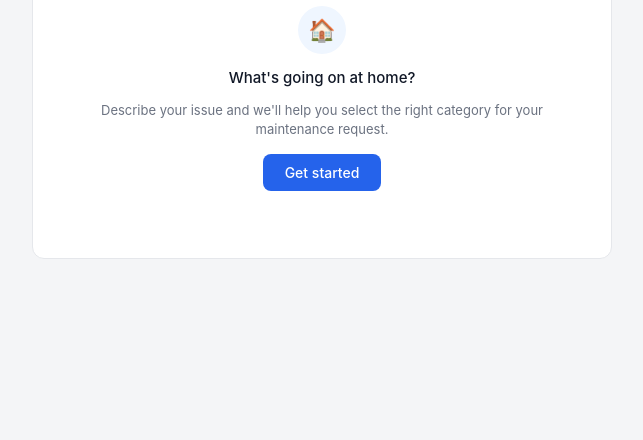
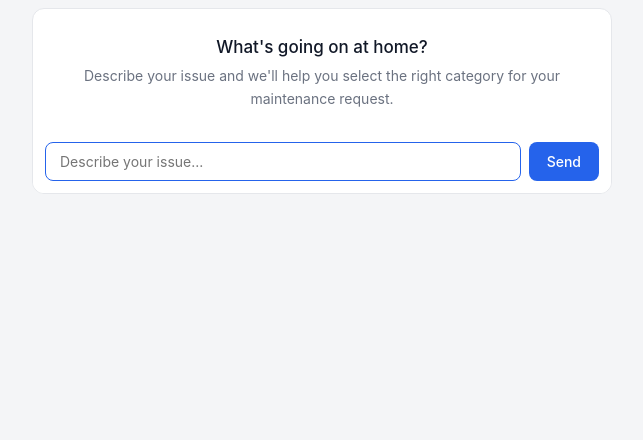
Before and after one commit to robmeagher/resident-chatbot, a website: page public/index.html in a window 1280 px wide. Shown: the part 360-800 px from the top of the page, without its empty margins (318-961 px from the left). Drawn offline with Linux system fonts and the light colour scheme.

Commit message:
Update index.html

```diff
--- a/public/index.html
+++ b/public/index.html
@@ -22,15 +22,11 @@
     .container { width: 100%; max-width: 580px; display: flex; flex-direction: column; gap: 14px; }
 
     .header { text-align: center; margin-bottom: 4px; }
-    .header img { height: 56px; width: auto; margin-bottom: 16px; display: block; margin-left: auto; margin-right: auto; }
-    .header h1 { font-size: 22px; font-weight: 500; color: #111827; }
+    .header img { height: 56px; width: auto; margin: 0 auto 16px; display: block; }
+    .header h1 { font-size: 22px; font-weight: 500; color: #111827; margin-bottom: 6px; }
 
-    .result-card {
-      background: #fff;
-      border: 1px solid #e5e7eb;
-      border-radius: 12px;
-      overflow: hidden;
-    }
+    /* Result card */
+    .result-card { background: #fff; border: 1px solid #e5e7eb; border-radius: 12px; overflow: hidden; }
     .result-bar { height: 3px; background: #22c55e; }
     .result-inner { padding: 16px 20px; }
     .result-label { font-size: 11px; letter-spacing: 0.12em; color: #9ca3af; text-transform: uppercase; margin-bottom: 12px; }
@@ -39,106 +35,79 @@
     .result-field .field-label { font-size: 10px; color: #9ca3af; text-transform: uppercase; letter-spacing: 0.08em; margin-bottom: 2px; }
     .result-field .field-value { font-size: 14px; font-weight: 500; color: #111827; }
     .result-actions { display: flex; gap: 8px; }
-    .result-success {
-      flex: 1; background: #f0fdf4; border-radius: 8px; padding: 10px 14px;
-      font-size: 13px; color: #15803d; font-weight: 500;
-    }
-    .btn-reset {
-      background: transparent; border: 1px solid #e5e7eb; border-radius: 8px;
-      color: #6b7280; padding: 10px 14px; font-size: 13px; cursor: pointer;
-      font-family: inherit;
-    }
+    .result-success { flex: 1; background: #f0fdf4; border-radius: 8px; padding: 10px 14px; font-size: 13px; color: #15803d; font-weight: 500; }
+    .btn-reset { background: transparent; border: 1px solid #e5e7eb; border-radius: 8px; color: #6b7280; padding: 10px 14px; font-size: 13px; cursor: pointer; font-family: inherit; }
     .btn-reset:hover { background: #f9fafb; }
 
-    .chat-card {
+    /* Main card */
+    .main-card {
       background: #fff;
       border: 1px solid #e5e7eb;
       border-radius: 12px;
+      overflow: hidden;
       display: flex;
       flex-direction: column;
-      overflow: hidden;
     }
 
+    /* Messages - hidden until first send */
     .messages {
-      flex: 1;
+      display: none;
       overflow-y: auto;
       padding: 16px;
-      display: flex;
       flex-direction: column;
       gap: 12px;
-      min-height: 320px;
-      max-height: 420px;
+      max-height: 400px;
+      border-bottom: 1px solid #f3f4f6;
     }
-
-    .start-screen {
-      display: flex;
-      flex-direction: column;
-      align-items: center;
-      justify-content: center;
-      gap: 14px;
-      padding: 32px 16px;
-      flex: 1;
-    }
-    .start-icon {
-      width: 48px; height: 48px; border-radius: 50%;
-      background: #eff6ff;
-      display: flex; align-items: center; justify-content: center;
-      font-size: 22px;
-    }
-    .start-title { font-size: 15px; font-weight: 500; color: #111827; text-align: center; }
-    .start-subtitle { font-size: 13px; color: #6b7280; text-align: center; line-height: 1.5; }
-    .btn-start {
-      background: #2563eb; color: #fff; border: none; border-radius: 8px;
-      padding: 10px 22px; font-size: 14px; font-weight: 500;
-      cursor: pointer; font-family: inherit;
-    }
-    .btn-start:hover { background: #1d4ed8; }
+    .messages.active { display: flex; }
 
     .msg-row { display: flex; align-items: flex-end; gap: 8px; }
     .msg-row.user { justify-content: flex-end; }
-    .avatar {
-      width: 26px; height: 26px; border-radius: 50%; background: #eff6ff;
-      display: flex; align-items: center; justify-content: center;
-      font-size: 13px; flex-shrink: 0;
-    }
-    .bubble {
-      max-width: 80%; padding: 9px 13px; font-size: 14px; line-height: 1.55;
-      white-space: pre-wrap;
-    }
+    .avatar { width: 26px; height: 26px; border-radius: 50%; background: #eff6ff; display: flex; align-items: center; justify-content: center; font-size: 13px; flex-shrink: 0; }
+    .bubble { max-width: 80%; padding: 9px 13px; font-size: 14px; line-height: 1.55; white-space: pre-wrap; }
     .bubble.assistant { background: #f3f4f6; border-radius: 14px 14px 14px 4px; color: #111827; }
     .bubble.user { background: #2563eb; border-radius: 14px 14px 4px 14px; color: #fff; }
 
-    .typing-dots { display: flex; gap: 4px; align-items: center; padding: 12px 16px; }
-    .dot {
-      width: 5px; height: 5px; border-radius: 50%; background: #9ca3af;
-      animation: pulse 1.2s infinite;
-    }
+    .typing-dots { display: flex; gap: 4px; align-items: center; padding: 4px 2px; }
+    .dot { width: 5px; height: 5px; border-radius: 50%; background: #9ca3af; animation: pulse 1.2s infinite; }
     .dot:nth-child(2) { animation-delay: 0.2s; }
     .dot:nth-child(3) { animation-delay: 0.4s; }
     @keyframes pulse { 0%,100%{opacity:.3;transform:scale(.8)} 50%{opacity:1;transform:scale(1)} }
 
+    /* Welcome block - shown before first message */
+    .welcome {
+      padding: 28px 24px 20px;
+      text-align: center;
+    }
+    .welcome h2 { font-size: 17px; font-weight: 500; color: #111827; margin-bottom: 8px; }
+    .welcome p { font-size: 14px; color: #6b7280; line-height: 1.6; }
+
+    /* Input row - always visible at bottom of card */
     .input-row {
-      border-top: 1px solid #f3f4f6;
-      padding: 10px 12px;
+      padding: 12px;
       display: flex;
       gap: 8px;
       background: #fff;
     }
     .input-row input {
       flex: 1; border: 1px solid #e5e7eb; border-radius: 8px;
-      padding: 8px 12px; font-size: 14px; font-family: inherit;
-      outline: none; color: #111827;
+      padding: 10px 14px; font-size: 14px; font-family: inherit;
+      outline: none; color: #111827; background: #f9fafb;
     }
-    .input-row input:focus { border-color: #2563eb; }
+    .input-row input:focus { border-color: #2563eb; background: #fff; }
     .btn-send {
       background: #2563eb; color: #fff; border: none; border-radius: 8px;
-      padding: 8px 14px; font-size: 14px; cursor: pointer;
+      padding: 10px 18px; font-size: 14px; font-weight: 500;
+      cursor: pointer; font-family: inherit;
+      transition: background 0.15s;
     }
+    .btn-send:hover { background: #1d4ed8; }
     .btn-send:disabled { background: #e5e7eb; color: #9ca3af; cursor: not-allowed; }
   </style>
 </head>
 <body>
   <div class="container">
+
     <div class="header">
       <img src="https://maymonthomes.com/wp-content/uploads/2023/06/logo_2x.png" alt="Maymont Homes" />
       <h1>Resident Maintenance Portal</h1>
@@ -156,40 +125,43 @@
       </div>
     </div>
 
-    <div class="chat-card">
-      <div class="messages" id="messages">
-        <div class="start-screen" id="startScreen">
-          <div class="start-icon">🏠</div>
-          <p class="start-title">What's going on at home?</p>
-          <p class="start-subtitle">Describe your issue and we'll help you select the right category for your maintenance request.</p>
-          <button class="btn-start" onclick="startChat()">Get started</button>
-        </div>
+    <div class="main-card">
+      <div class="messages" id="messages"></div>
+
+      <div class="welcome" id="welcome">
+        <h2>What's going on at home?</h2>
+        <p>Describe your issue and we'll help you select the right category for your maintenance request.</p>
       </div>
-      <div class="input-row" id="inputRow" style="display:none">
-        <input type="text" id="userInput" placeholder="Describe your issue..." onkeydown="if(event.key==='Enter')sendMessage()" />
+
+      <div class="input-row" id="inputRow">
+        <input
+          type="text"
+          id="userInput"
+          placeholder="Describe your issue..."
+          onkeydown="if(event.key==='Enter')sendMessage()"
+          autofocus
+        />
         <button class="btn-send" id="sendBtn" onclick="sendMessage()">Send</button>
       </div>
     </div>
+
   </div>
 
   <script>
     let history = [];
     let matched = false;
 
-    async function startChat() {
-      document.getElementById('startScreen').remove();
-      document.getElementById('inputRow').style.display = 'flex';
-      history = [{ role: 'user', content: 'Hi, I need to report a maintenance issue.' }];
-      addBubble('user', 'Hi, I need to report a maintenance issue.');
-      await getReply();
-      document.getElementById('userInput').focus();
-    }
-
     async function sendMessage() {
       const input = document.getElementById('userInput');
       const text = input.value.trim();
       if (!text || matched) return;
       input.value = '';
+
+      // Hide welcome block, show messages on first send
+      const welcome = document.getElementById('welcome');
+      if (welcome) welcome.remove();
+      document.getElementById('messages').classList.add('active');
+
       history.push({ role: 'user', content: text });
       addBubble('user', text);
       await getReply();
@@ -201,6 +173,7 @@
       sendBtn.disabled = true;
       input.disabled = true;
       const typing = addTyping();
+
       try {
         const res = await fetch('/api/chat', {
           method: 'POST',
@@ -219,6 +192,7 @@
         typing.remove();
         addBubble('assistant', 'Sorry, something went wrong. Please try again.');
       }
+
       sendBtn.disabled = false;
       input.disabled = false;
       if (!matched) input.focus();
@@ -277,16 +251,19 @@
       history = [];
       document.getElementById('resultCard').style.display = 'none';
       document.getElementById('resultFields').innerHTML = '';
-      const msgs = document.getElementById('messages');
-      msgs.innerHTML = `
-        <div class="start-screen" id="startScreen">
-          <div class="start-icon">🏠</div>
-          <p class="start-title">What's going on at home?</p>
-          <p class="start-subtitle">Describe your issue and we'll help you select the right category for your maintenance request.</p>
-          <button class="btn-start" onclick="startChat()">Get started</button>
-        </div>`;
-      document.getElementById('inputRow').style.display = 'none';
+      document.getElementById('messages').innerHTML = '';
+      document.getElementById('messages').classList.remove('active');
+      document.getElementById('inputRow').style.display = 'flex';
+
+      const mainCard = document.querySelector('.main-card');
+      const welcome = document.createElement('div');
+      welcome.className = 'welcome';
+      welcome.id = 'welcome';
+      welcome.innerHTML = '<h2>What\'s going on at home?</h2><p>We\'ll help you select the right category for your maintenance request.</p>';
+      mainCard.insertBefore(welcome, document.getElementById('inputRow'));
+
       document.getElementById('userInput').value = '';
+      document.getElementById('userInput').focus();
     }
 
     function escHtml(s) {
```
